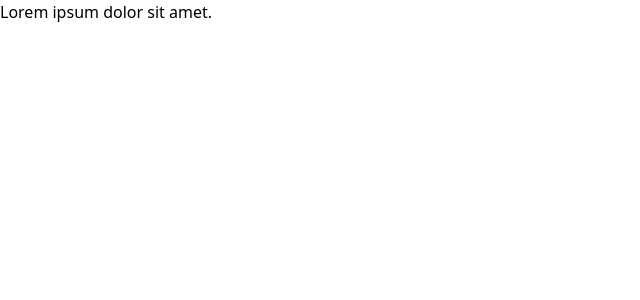
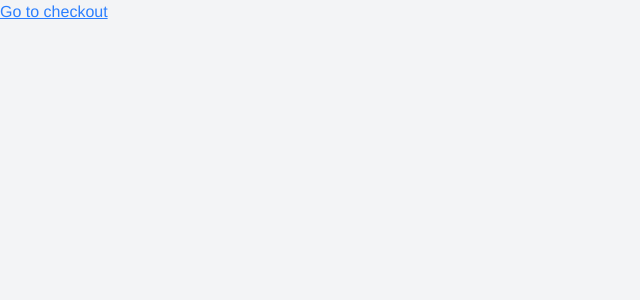
Before and after one commit to Pabl1k/checkout-page, a Vue app: page / in a window 1280 px wide. Shown: the top 300 px of the page, without its empty margins (0-640 px from the left). Built offline with nearby package versions, Linux system fonts and the light colour scheme.

Commit message:
app init ui

```diff
--- a/src/app/App.vue
+++ b/src/app/App.vue
@@ -1,7 +1,24 @@
-<script setup lang="ts">
+<script setup>
+import { ref } from 'vue';
+import Checkout from '../pages/Checkout.vue';
 
+const CHECKOUT_ROUTE = '/checkout';
+const currentRoute = ref(window.location.pathname);
+
+function goToCheckout() {
+  window.location.pathname = CHECKOUT_ROUTE;
+}
 </script>
 
 <template>
-  Lorem ipsum dolor sit amet.
+  <div class="font-script bg-main-background h-screen">
+    <div v-if="currentRoute === CHECKOUT_ROUTE">
+      <Checkout />
+    </div>
+    <div v-else>
+      <p @click="goToCheckout" class="cursor-pointer text-blue-500 underline">
+        Go to checkout
+      </p>
+    </div>
+  </div>
 </template>
--- /dev/null
+++ b/src/pages/Checkout.vue
@@ -0,0 +1,11 @@
+<script setup lang="ts">
+import Header from '../widgets/Header.vue';
+import FormContainer from '../widgets/FormContainer.vue';
+</script>
+
+<template>
+  <Header />
+  <div class="flex justify-center mt-[36px]">
+    <FormContainer />
+  </div>
+</template>
--- /dev/null
+++ b/src/widgets/FormContainer.vue
@@ -0,0 +1,9 @@
+<script setup lang="ts">
+
+</script>
+
+<template>
+  <div class="bg-form-background max-w-[408px] min-w-[290px] flex justify-center py-[34px] px-[24px] gap-[34px]">
+    <h1 class="text-form-title font-bold text-xl text-center">Get your Car Insurance for $9.99</h1>
+  </div>
+</template>
--- /dev/null
+++ b/src/widgets/Header.vue
@@ -0,0 +1,10 @@
+<script setup lang="ts">
+import logo from '../shared/assets/logo.svg';
+
+</script>
+
+<template>
+  <header class="bg-header-background h-[65px] flex justify-center items-center">
+    <img :src="logo" alt="app logo" class="h-[27px] w-[144px]" />
+  </header>
+</template>
```
Also changed, not shown: src/shared/assets/logo.svg (added).
